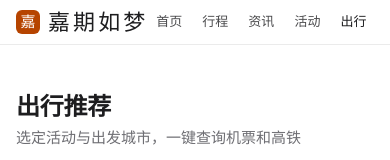
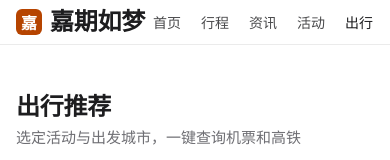
Before and after one commit to sadadsg/star-chase-web, a React (Vite) app: page /star-chase-web/travel in a window 390 px wide. Shown: the top 160 px of the page. Built offline with nearby package versions, Linux system fonts and the light colour scheme; no server answers.

Commit message:
style: navbar back to system font, sizes up — logo 24px semibold, links 14/15px
User preferred the default typeface over the kaiti treatment; the red
seal chip stays. Logo 22->24px, links 14->15px desktop / 13->14px mobile.

```diff
--- a/src/components/Navbar.jsx
+++ b/src/components/Navbar.jsx
@@ -10,9 +10,7 @@ const navItems = [
   { path: '/travel', label: '出行' },
 ]
 
-// 品牌标识：楷体疏排 + 红印章「嘉」（楷体栈全平台内置，零网络请求；
-// 印章色与首页眉题 #b64400 呼应）
-const LOGO_FONT = "'Kaiti SC', 'STKaiti', 'KaiTi', 'BiauKai', 'DFKai-SB', serif"
+// 品牌标识：系统默认字体 + 红印章「嘉」（印章色与首页眉题 #b64400 呼应）
 
 // Apple 式全局导航：44px 细高、半透明白 + saturate blur、发丝线底边
 // 滚动后浮现极淡投影，增强层深提示（motion-meaning：内容开始从其下滑过）
@@ -49,8 +47,8 @@ export default function Navbar() {
               aria-hidden="true"
               className="inline-flex items-center justify-center"
               style={{
-                width: 24, height: 24, borderRadius: 6, background: '#b64400',
-                color: '#ffffff', fontSize: 15, lineHeight: 1, fontFamily: LOGO_FONT,
+                width: 26, height: 26, borderRadius: 6, background: '#b64400',
+                color: '#ffffff', fontSize: 16, lineHeight: 1, fontWeight: 600,
                 paddingTop: 1,
               }}
             >
@@ -59,8 +57,8 @@ export default function Navbar() {
             <span
               className="whitespace-nowrap"
               style={{
-                fontFamily: LOGO_FONT, fontSize: 22, fontWeight: 400,
-                letterSpacing: '0.14em', color: '#1d1d1f',
+                fontSize: 24, fontWeight: 600,
+                letterSpacing: '-0.01em', color: '#1d1d1f',
               }}
             >
               嘉期如梦
@@ -72,7 +70,7 @@ export default function Navbar() {
               <Link
                 key={item.path}
                 to={item.path}
-                className={`px-2 sm:px-2.5 py-1.5 text-[13px] sm:text-[14px] whitespace-nowrap no-underline nav-link-underline ${location.pathname === item.path ? 'is-active font-medium' : ''
+                className={`px-2 sm:px-2.5 py-1.5 text-[14px] sm:text-[15px] whitespace-nowrap no-underline nav-link-underline ${location.pathname === item.path ? 'is-active font-medium' : ''
                   }`}
               >
                 {item.label}
```
